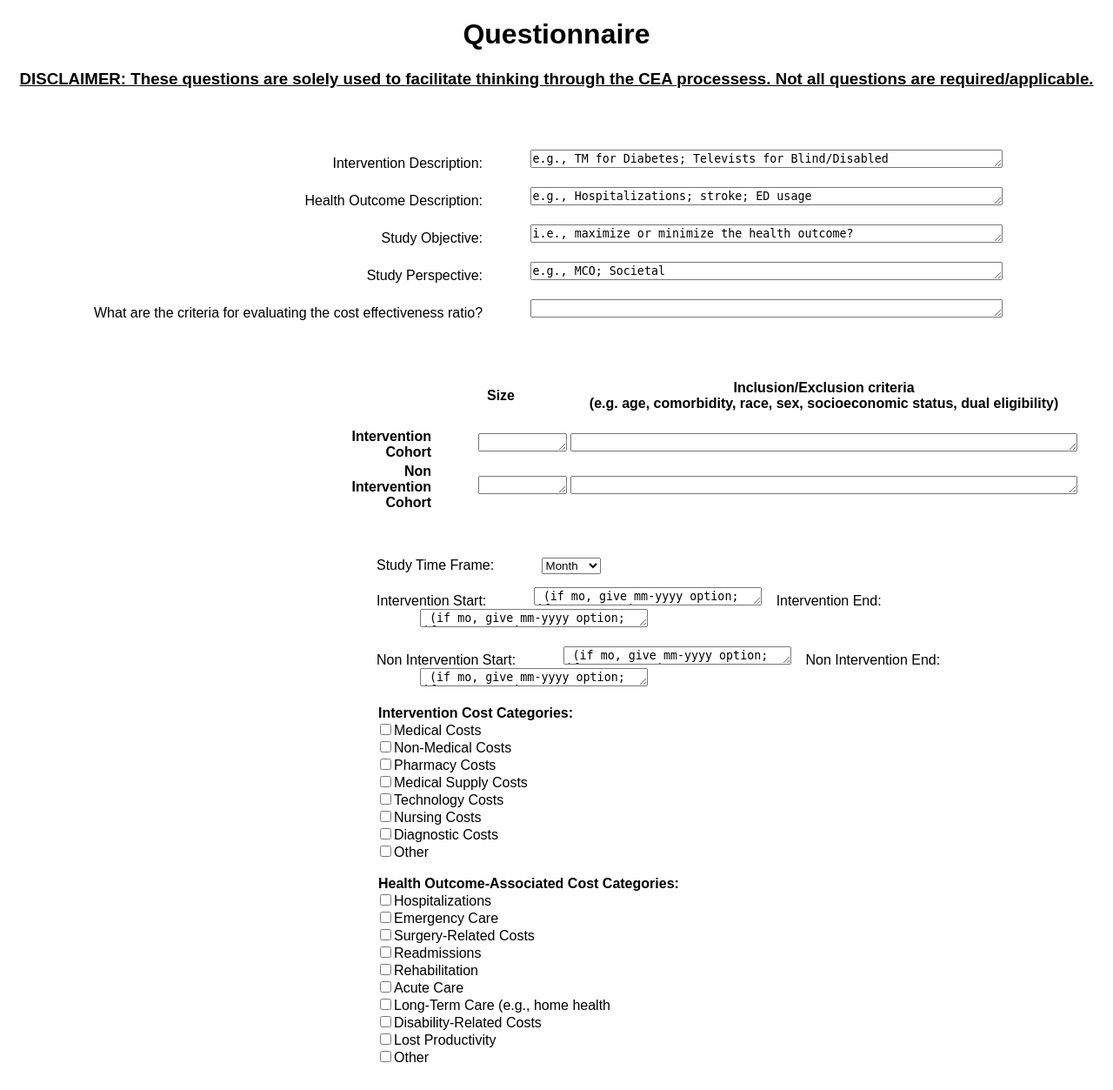
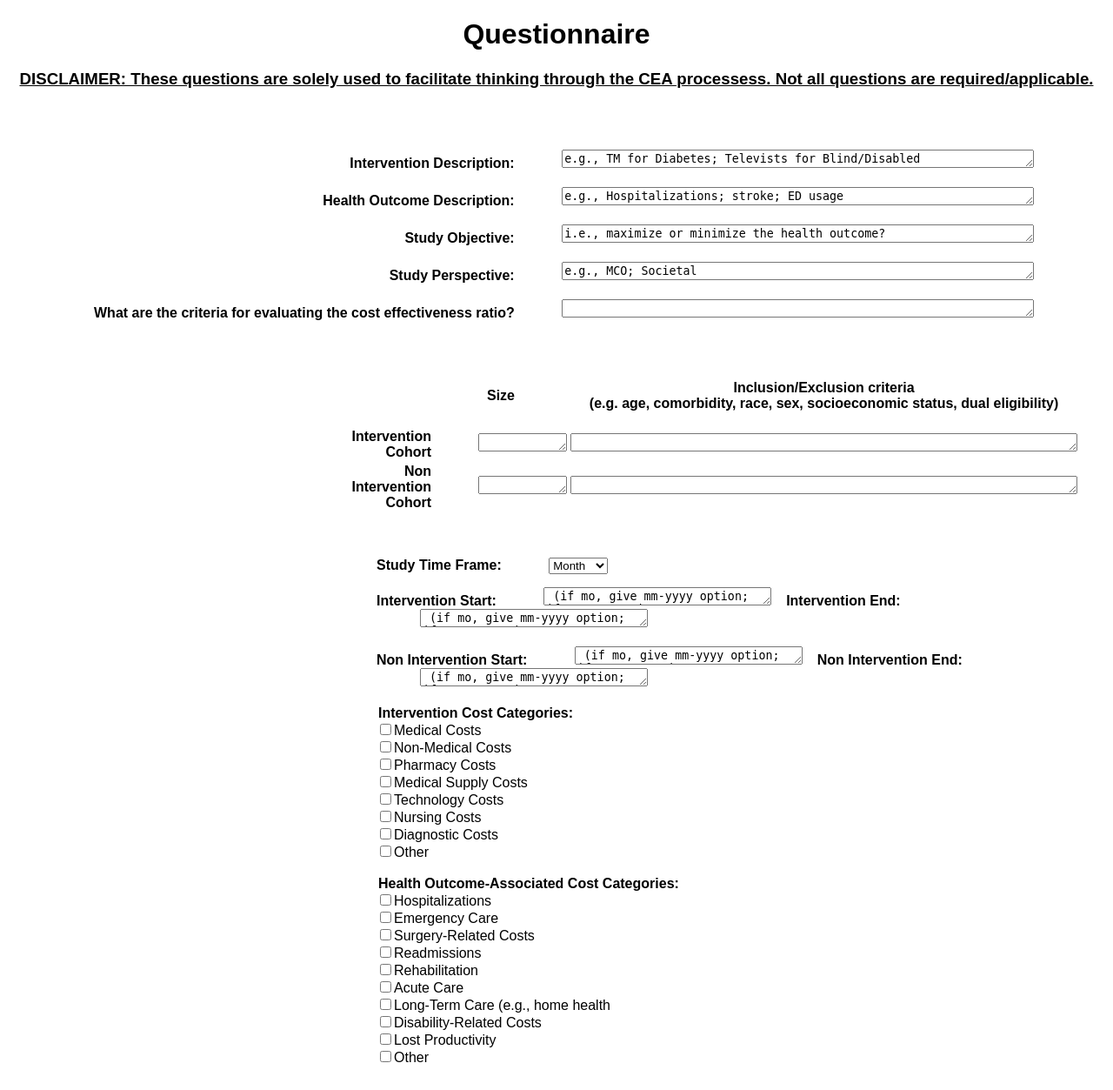
Before and after one commit to Hariharan2907/telemed_project, a Flask app: page / in a window 1280 px wide. Shown: the part 54-1307 px from the top of the page at 87% size. Run offline with Flask 2, Linux system fonts and the light colour scheme; parts of the project's set-up code (start-up, migrations or seed data) failed here and were passed over.

Commit message:
cea page classes

```diff
--- a/static/css/main.css
+++ b/static/css/main.css
@@ -234,3 +234,8 @@ caption {
   width:300px;
   border-bottom: solid 2px black;
 }
+
+form label{
+  font-weight: bold;
+  text-align: right;
+}
```
